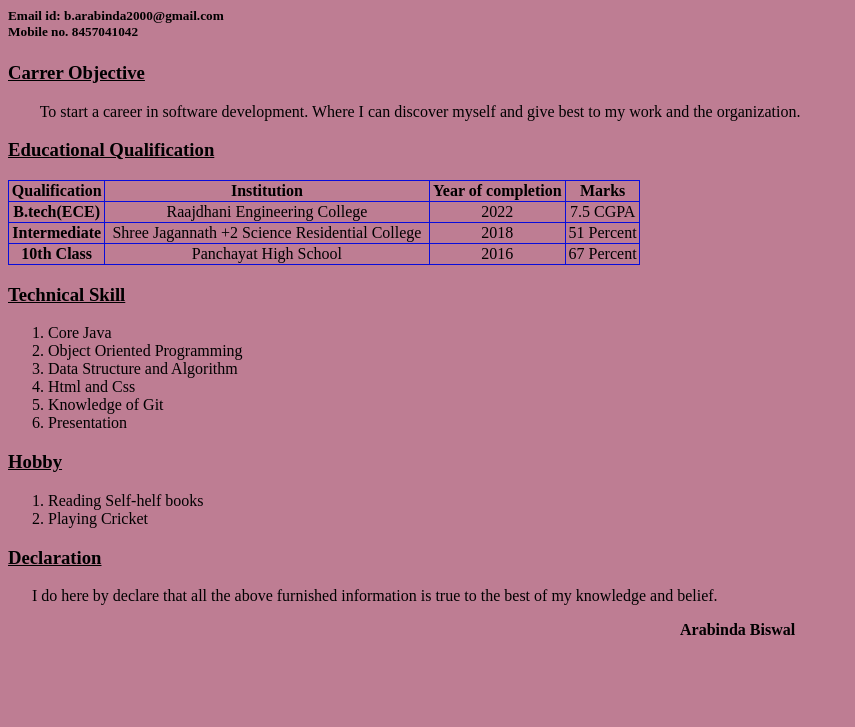
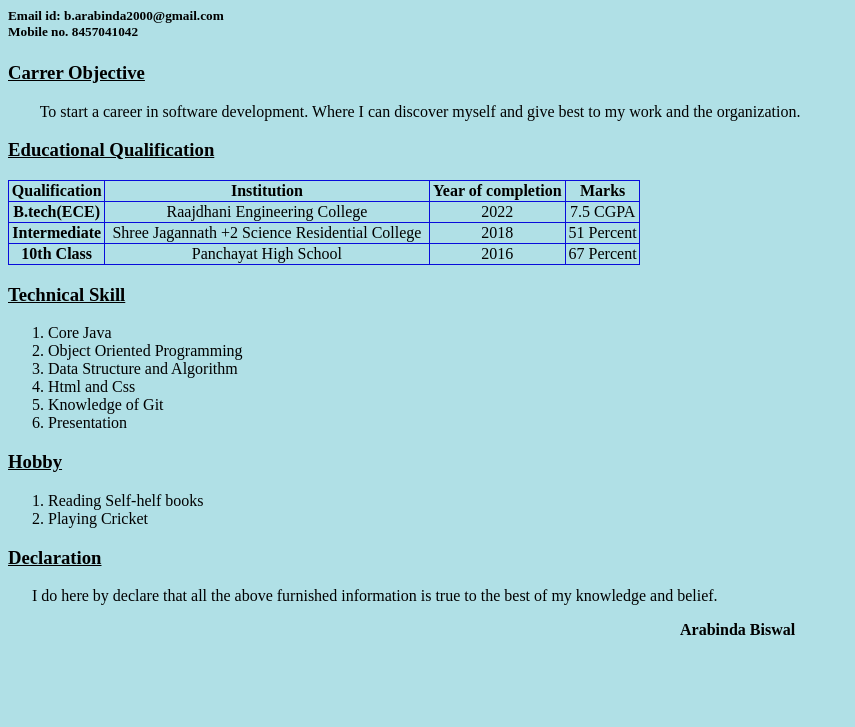
Before and after one commit to 143dsa/resume, a plain HTML site: page index.html in a window 1280 px wide. Shown: the part 73-800 px from the top of the page, without its empty margins (0-855 px from the left). Drawn offline with Linux system fonts and the light colour scheme.

Commit message:
I change the background color (powderblue)

```diff
--- a/index.html
+++ b/index.html
@@ -20,7 +20,7 @@
     <meta name="viewport" content="width=device-width, initial-scale=1.0">
     <title>My Resume</title>
 </head>
-<body style="background-color:rgb(190, 125, 147);">
+<body style="background-color: powderblue;">
     <h1><b>Mr. Arabinda Biswal</b></h1>
 
     <h5>Email id: b.arabinda2000@gmail.com <br> Mobile no. 8457041042</h5>
```
